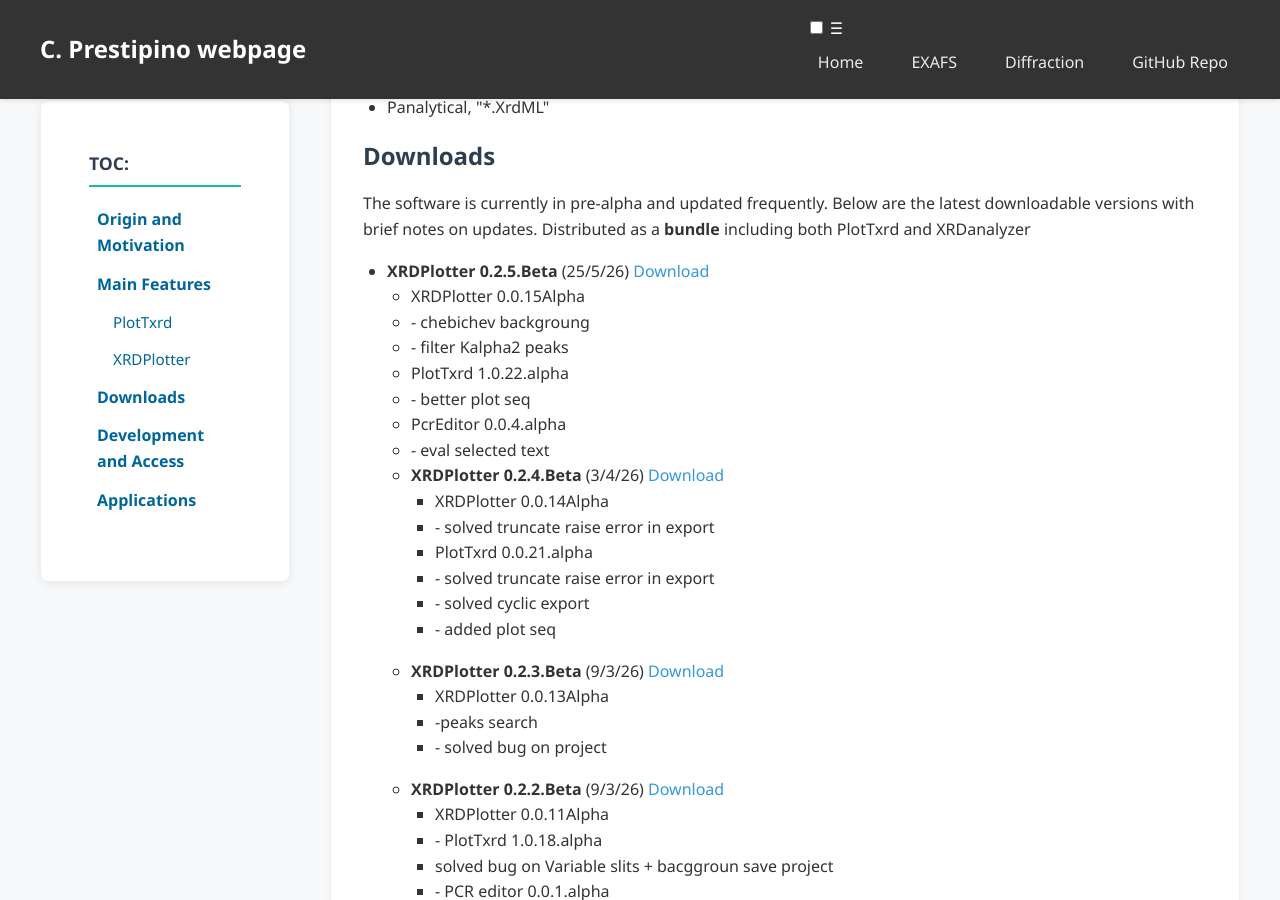
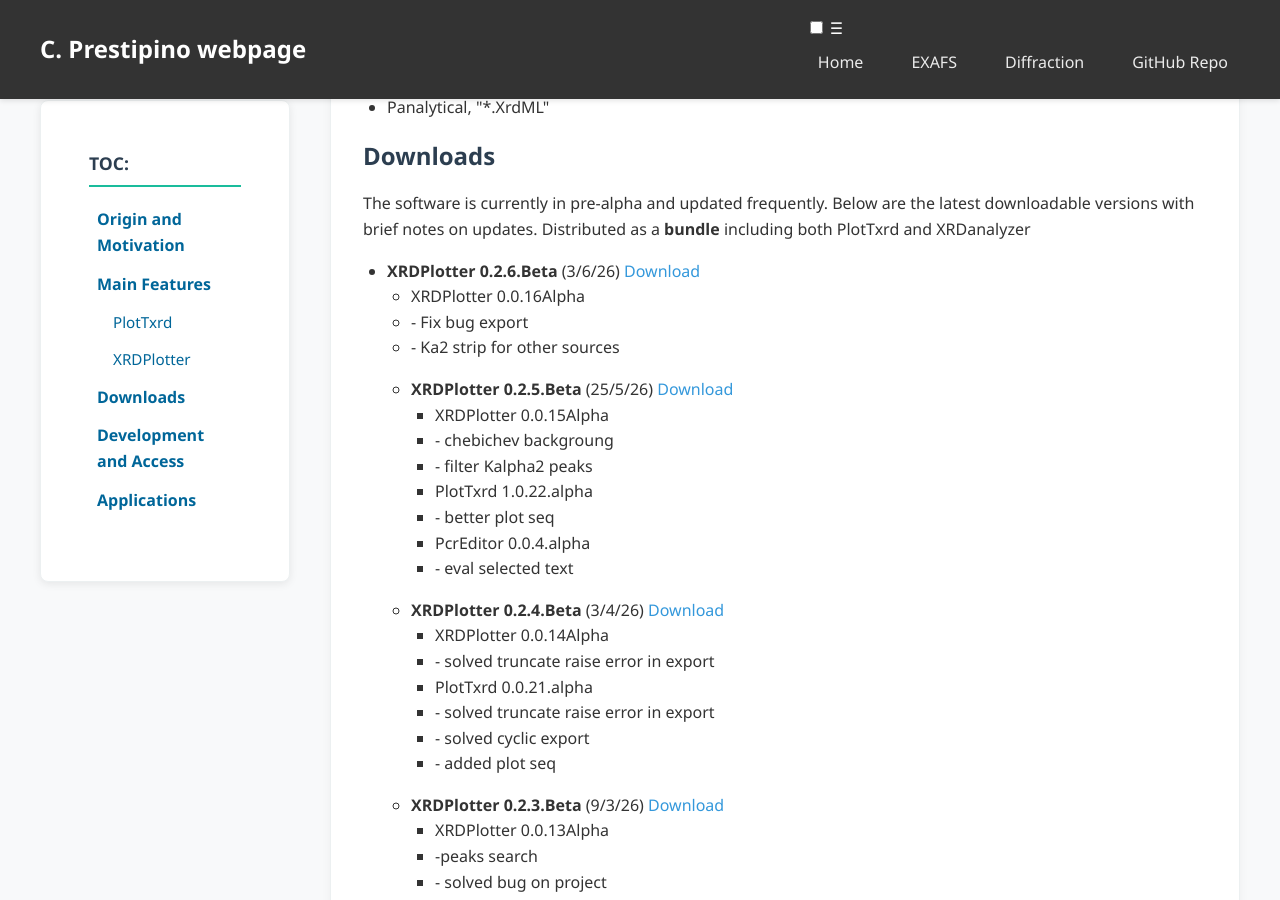
Before and after one commit to Prestipino/Prestipino.github.io, a Jekyll site: the page built from PlotTxrd.html, in a window 1280 px wide and 900 px high, scrolled down 1394 px. Built offline with Jekyll 4.4.1, drawn with Linux system fonts in a browser that asks for light colours.

Commit message:
Update XRDPlotter version details in PlotTxrd.html
Added new version information for XRDPlotter 0.2.6.Beta with bug fixes and improvements.

```diff
--- a/PlotTxrd.html
+++ b/PlotTxrd.html
@@ -80,6 +80,18 @@
         Distributed as a <strong>bundle</strong> including both PlotTxrd and
         XRDanalyzer</p>
 
+
+
+  <ul>
+
+  <li><strong>XRDPlotter 0.2.6.Beta</strong> (3/6/26) <a href="https://sdrive.cnrs.fr/s/XkiiLbAxtzCHpwr">Download</a>
+      <ul>
+        <li>XRDPlotter 0.0.16Alpha</li>
+        <li>- Fix bug export</li>
+        <li>- Ka2 strip for other sources </li>
+</li>
+ </ul>
+
   <ul>
 
   <li><strong>XRDPlotter 0.2.5.Beta</strong> (25/5/26) <a href="https://sdrive.cnrs.fr/s/FYB2mdTFxszASR7">Download</a>
@@ -92,7 +104,7 @@
         <li>PcrEditor 0.0.4.alpha</li>
         <li>- eval selected text</li>
 </li>
-
+ </ul>
   <li><strong>XRDPlotter 0.2.4.Beta</strong> (3/4/26) <a href="https://sdrive.cnrs.fr/s/rokjWFHsbmkCogH">Download</a>
       <ul>
         <li>XRDPlotter 0.0.14Alpha</li>
```
